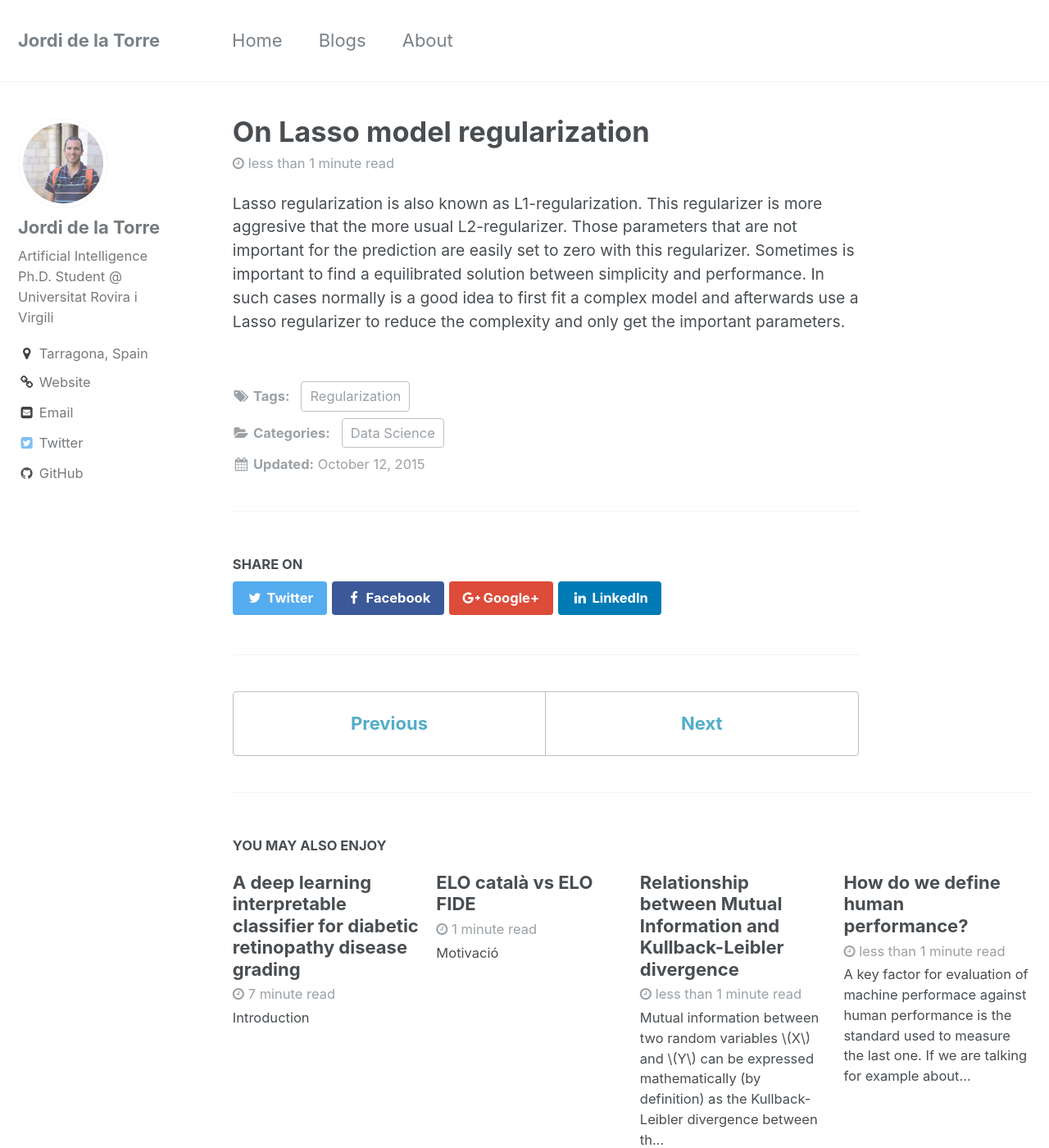
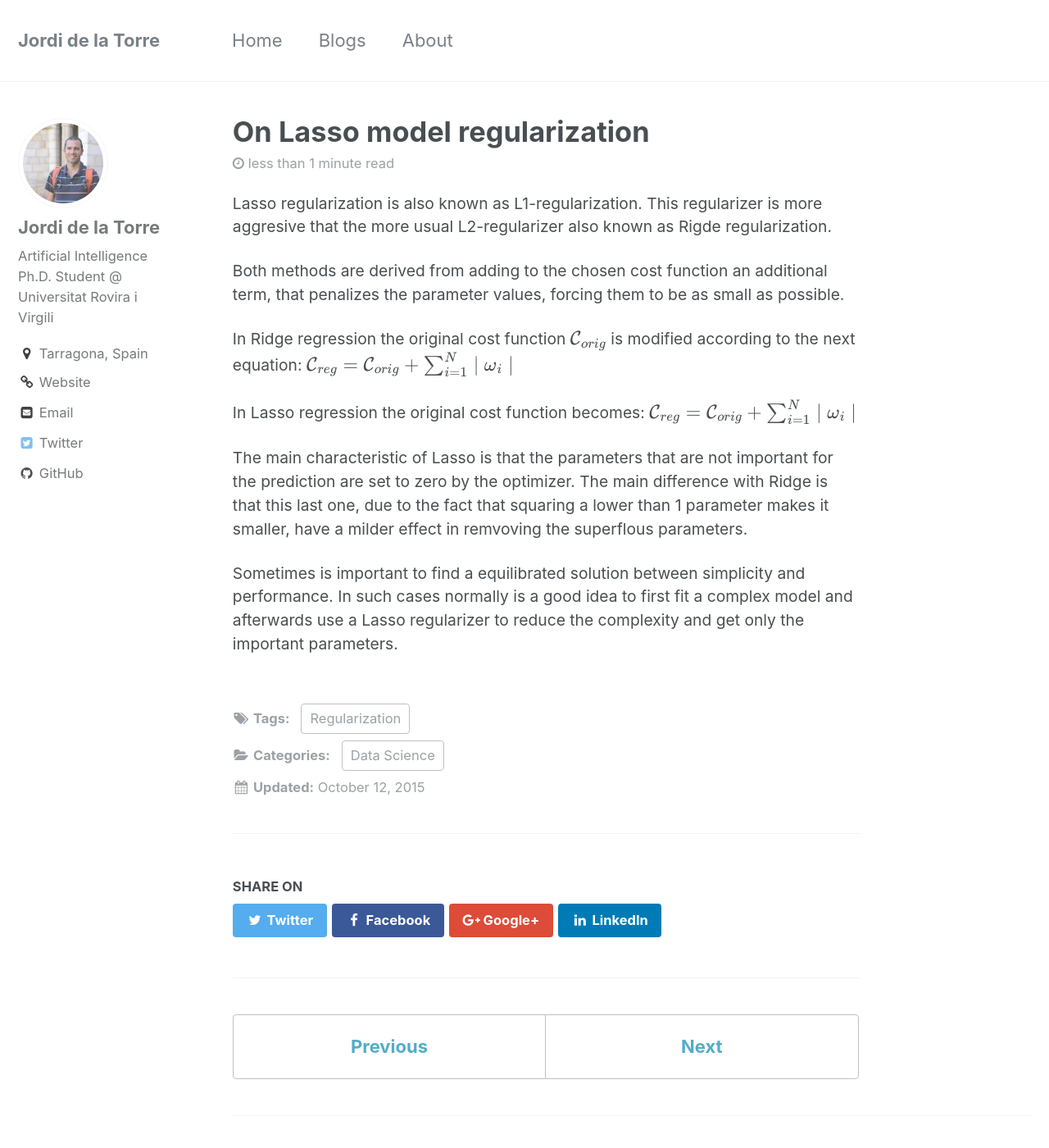
Before and after one commit to jorditg/jorditg.github.io, a Jekyll site: the page built from _posts/2015-10-13-lasso-regularizers.md, in a window 1280 px wide and 1400 px high. Shown: the whole window at 82% size. Built offline with Jekyll 4.4.1, drawn with Linux system fonts in a browser that asks for light colours; formulas are drawn with MathJax 3; some of the changed text lies outside the part shown.

Commit message:
Update 2015-10-13-lasso-regularizers.md

```diff
--- a/_posts/2015-10-13-lasso-regularizers.md
+++ b/_posts/2015-10-13-lasso-regularizers.md
@@ -3,14 +3,25 @@ published: true
 title:  "On Lasso model regularization"
 date:   2015-10-13 00:00:00 +0100
 author_profile: true
-mathjax: false
+mathjax: true
 categories:
   - Data Science
 tags:
   - Regularization
 ---
 
-Lasso regularization is also known as L1-regularization. This regularizer is more aggresive that the more usual L2-regularizer.
-Those parameters that are not important for the prediction are easily set to zero with this regularizer.
+Lasso regularization is also known as L1-regularization. This regularizer is more aggresive that the more usual L2-regularizer also known as Rigde regularization.
+
+Both methods are derived from adding to the chosen cost function an additional term, that penalizes the parameter values, forcing them to be as small as possible.
+
+In Ridge regression the original cost function $$ \mathcal{C_{orig}} $$ is modified according to the next equation:
+$$ \mathcal{C_{reg}} = \mathcal{C_{orig}} + \sum_{i=1}^N \mid \omega_i \mid $$
+
+
+In Lasso regression the original cost function becomes:
+$$ \mathcal{C_{reg}} = \mathcal{C_{orig}} + \sum_{i=1}^N \mid \omega_i \mid $$
+
+The main characteristic of Lasso is that the parameters that are not important for the prediction are set to zero by the optimizer. The main difference with Ridge is that this last one, due to the fact that squaring a lower than 1 parameter makes it smaller, have a milder effect in remvoving the superflous parameters.
+
 Sometimes is important to find a equilibrated solution between simplicity and performance.
-In such cases normally is a good idea to first fit a complex model and afterwards use a Lasso regularizer to reduce the complexity and only get the important parameters.
+In such cases normally is a good idea to first fit a complex model and afterwards use a Lasso regularizer to reduce the complexity and get only the important parameters.
```
